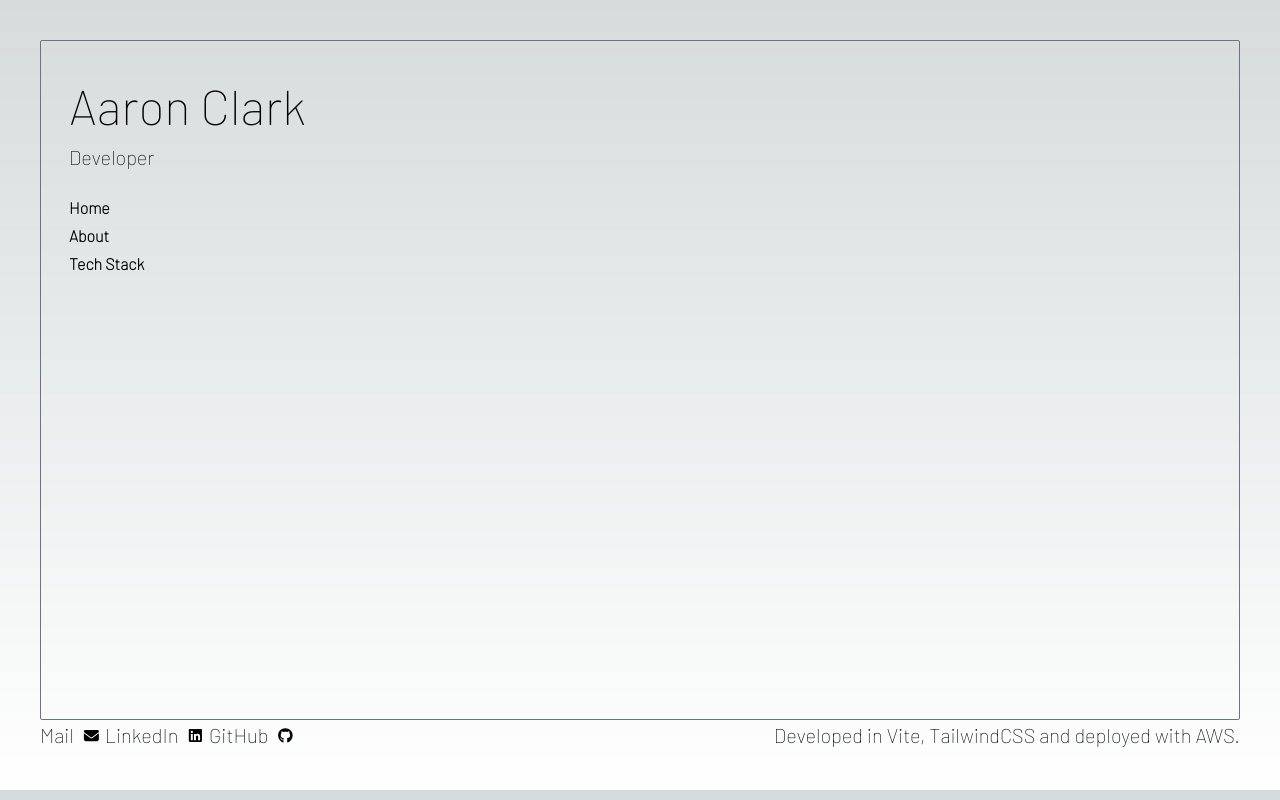
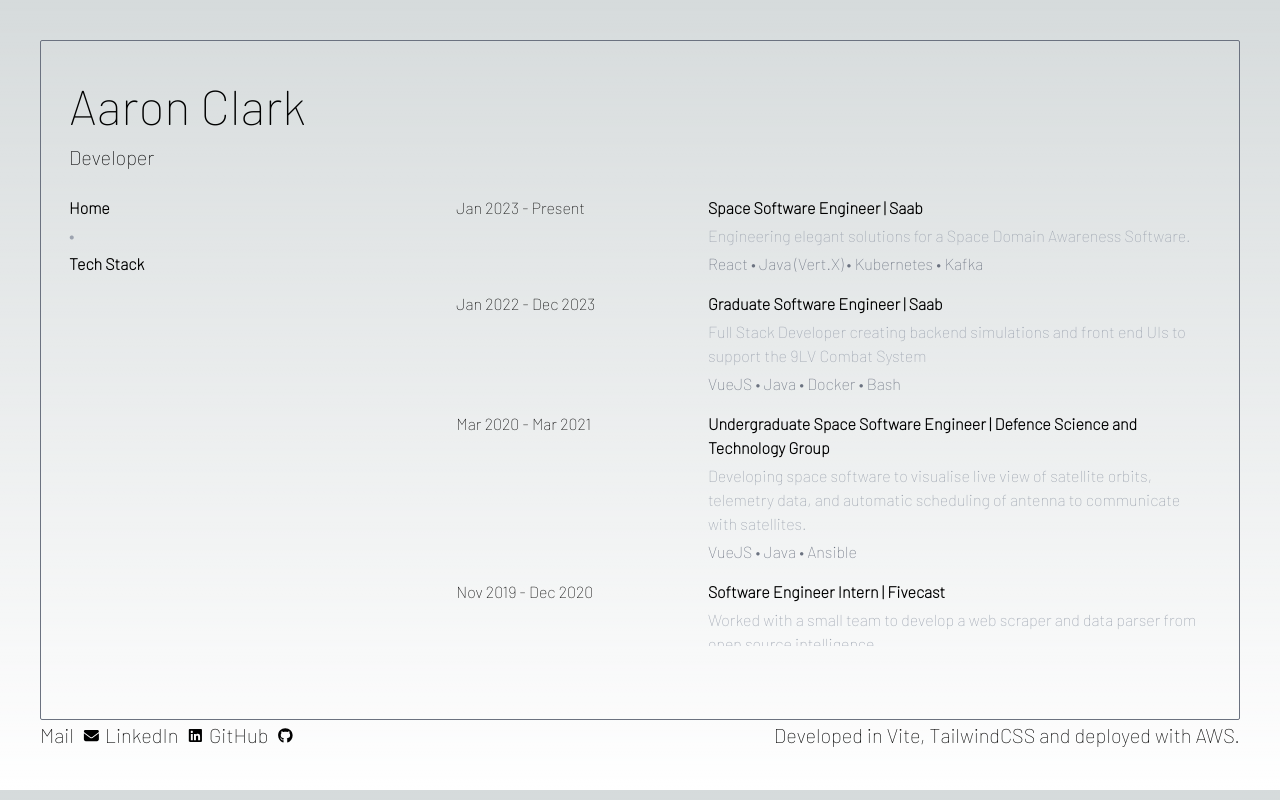
Before and after one commit to AaronC23/resume-cloud-aws, a React (Vite) app: page /about in a window 1280 px wide. Built offline with nearby package versions, Linux system fonts and the light colour scheme.

Commit message:
Add navbar + about and tech stack pages

```diff
--- a/src/components/Content.tsx
+++ b/src/components/Content.tsx
@@ -1,5 +1,17 @@
+import { motion } from "framer-motion";
+
 function Content({ children }: any) {
-  return <div className="col-span-2">{children}</div>;
+  return (
+    <div className="col-span-2">
+      <motion.div
+        initial={{ y: 10, opacity: 0 }}
+        animate={{ y: 0, opacity: 1 }}
+        transition={{ ease: "easeInOut", duration: 0.75 }}
+      >
+        {children}
+      </motion.div>
+    </div>
+  );
 }
 
 export default Content;
--- a/src/components/Navbar.tsx
+++ b/src/components/Navbar.tsx
@@ -1,10 +1,7 @@
-interface Navigation {
-  name: string;
-  link: string;
-}
+import { Link } from "react-router";
 
 function Navbar() {
-  const navMap: Navigation[] = [
+  const navMap: any[] = [
     {
       name: "Home",
       link: "/",
@@ -19,15 +16,30 @@
     },
   ];
 
+  const { pathname } = location;
+
   return (
-    <div className="col-span-1 font-bold scrollable scrollbar-hide aboutpage">
+    <div className="font-bold scrollable scrollbar-hide aboutpage">
       <ul className="navbar-font navbar-spacing md:block">
         {navMap.map((page, index) => {
+          if (pathname === page.link) {
+            return (
+              <li key={index}>
+                <Link
+                  key={index}
+                  to={page.link}
+                  className="pointer-events-none"
+                >
+                  <p className="text-gray-400">&bull;</p>
+                </Link>
+              </li>
+            );
+          }
           return (
             <li key={index}>
-              <a key={index} className="hoverLink">
+              <Link key={index} className="hoverLink" to={page.link}>
                 {page.name}
-              </a>
+              </Link>
             </li>
           );
         })}
--- a/src/main.tsx
+++ b/src/main.tsx
@@ -1,17 +1,18 @@
 import { StrictMode } from "react";
 import { createRoot } from "react-dom/client";
 import "./index.css";
-import App from "./App.tsx";
 import { BrowserRouter, Route, Routes } from "react-router";
 import Home from "./pages/Home.tsx";
-import Layout from "./components/Layout.tsx";
+import About from "./pages/About.tsx";
+import TechStack from "./pages/TechStack.tsx";
 
 createRoot(document.getElementById("root")!).render(
   <StrictMode>
     <BrowserRouter>
       <Routes>
         <Route index element={<Home />} />
-        <Route path="/about" element={<Layout />} />
+        <Route path="/about" element={<About />} />
+        <Route path="/techstack" element={<TechStack />} />
       </Routes>
     </BrowserRouter>
   </StrictMode>
--- /dev/null
+++ b/src/pages/About.tsx
@@ -0,0 +1,56 @@
+import Layout from "../components/Layout";
+
+function About() {
+  const experiences: any[] = [
+    {
+      title: "Space Software Engineer | Saab",
+      description:
+        "Engineering elegant solutions for a Space Domain Awareness Software.",
+      technologies: "React \u2022 Java (Vert.X) \u2022 Kubernetes \u2022 Kafka",
+      date: "Jan 2023 - Present",
+    },
+    {
+      title: "Graduate Software Engineer | Saab ",
+      description:
+        "Full Stack Developer creating backend simulations and front end UIs to support the 9LV Combat System",
+      technologies: "VueJS \u2022 Java \u2022 Docker \u2022 Bash",
+      date: "Jan 2022 - Dec 2023",
+    },
+    {
+      title:
+        "Undergraduate Space Software Engineer | Defence Science and Technology Group",
+      description:
+        "Developing space software to visualise live view of satellite orbits, telemetry data, and automatic scheduling of antenna to communicate with satellites.",
+      technologies: "VueJS \u2022 Java \u2022 Ansible",
+      date: "Mar 2020 - Mar 2021",
+    },
+    {
+      title: "Software Engineer Intern | Fivecast",
+      description:
+        "Worked with a small team to develop a web scraper and data parser from open source intelligence.",
+      technologies: "Java \u2022 Python \u2022 JSoup",
+      date: "Nov 2019 - Dec 2020",
+    },
+  ];
+
+  return (
+    <Layout>
+      <div className="grid col-span-2 columns-1 scrollable scrollbar-hide aboutpage text-left">
+        {experiences.map((exp) => {
+          return (
+            <div className="pb-4 grid grid-cols-6 experience-font">
+              <div className="col-span-2 md:cols-span-1">{exp.date}</div>
+              <div className="col-span-4 md:cols-span-4">
+                <div className="title">{exp.title}</div>
+                <div className="description">{exp.description}</div>
+                <div className="technologies">{exp.technologies}</div>
+              </div>
+            </div>
+          );
+        })}
+      </div>
+    </Layout>
+  );
+}
+
+export default About;
--- a/src/pages/Home.tsx
+++ b/src/pages/Home.tsx
@@ -1,4 +1,3 @@
-import { motion } from "framer-motion";
 import Layout from "../components/Layout";
 
 function Home() {
@@ -11,13 +10,7 @@
         <br />
         <div>
           <div>
-            <motion.div
-              initial={{ opacity: 1 }}
-              animate={{ opacity: 1 }}
-              transition={{ ease: "easeInOut", duration: 1.75 }}
-            >
-              <h1>Counter should be here?</h1>
-            </motion.div>
+            <h1>Counter should be here?</h1>
           </div>
         </div>
       </div>
--- /dev/null
+++ b/src/pages/TechStack.tsx
@@ -0,0 +1,42 @@
+import Layout from "../components/Layout";
+
+function TechStack() {
+  const techExperiences: any[] = [
+    {
+      title: "Programming languages",
+      technologies:
+        "JavaScript \u2022 TypeScript \u2022 HTML5 \u2022 TailwindCSS \u2022 Java",
+    },
+    {
+      title: "Frameworks & libraries",
+      technologies:
+        "VertX \u2022 React \u2022 OpenAPI \u2022 VueJS \u2022 NextJS",
+    },
+    {
+      title: "Technologies",
+      technologies:
+        "PostgreSQL \u2022 Docker \u2022 Kubernetes \u2022 Ansible \u2022 AWS \u2022 Terraform",
+    },
+  ];
+
+  return (
+    <Layout>
+      <div className="grid columns-1 col-span-2 scrollable scrollbar-hide aboutpage text-left">
+        {techExperiences.map((exp) => {
+          return (
+            <div className="pb-2 grid grid-cols-4 experience-font">
+              <div className="col-span-4">
+                <div>
+                  <div className="title">{exp.title}</div>
+                  <div className="description">{exp.technologies}</div>
+                </div>
+              </div>
+            </div>
+          );
+        })}
+      </div>
+    </Layout>
+  );
+}
+
+export default TechStack;
```
